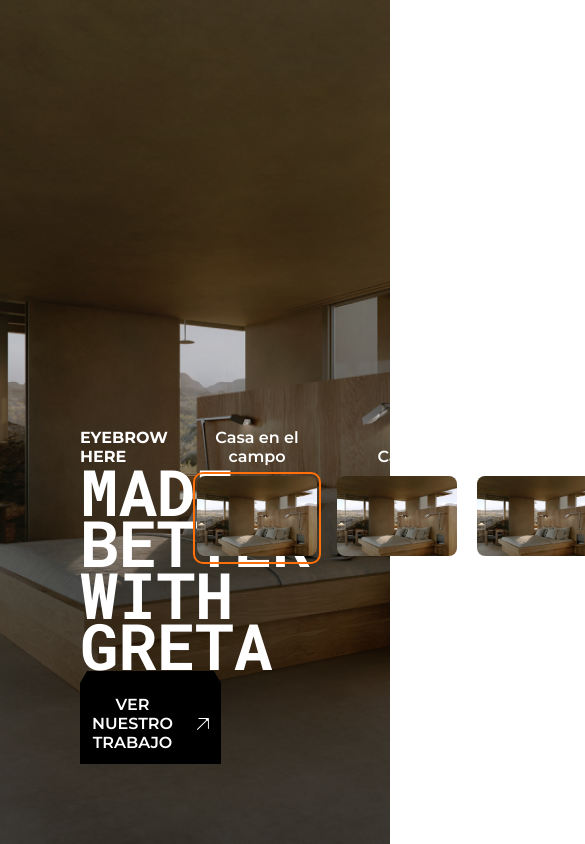
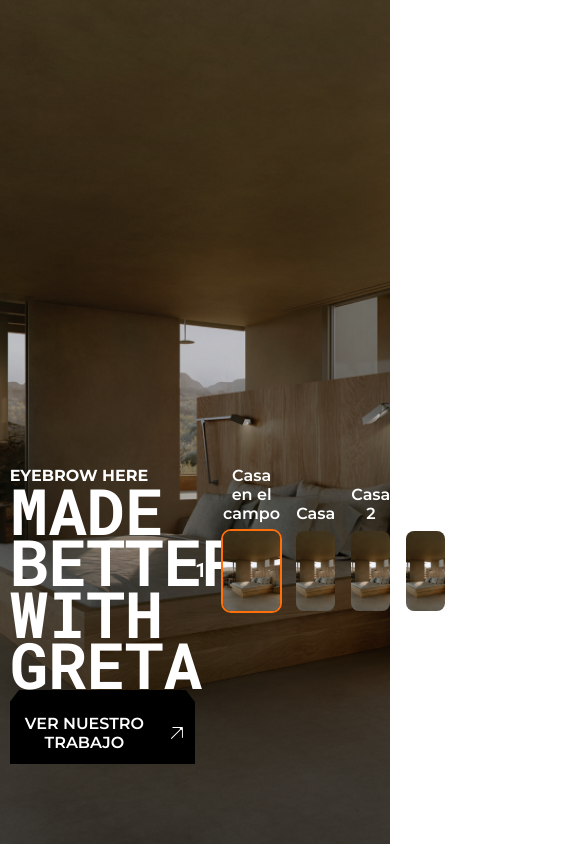
Before and after one commit to CristianCavanzo/Gretta, a Next.js app: page / in a window 390 px wide. Shown: the top 844 px of the page, 585 px wide, since content can reach past the window. Built offline with nearby package versions, Linux system fonts and the light colour scheme.

Commit message:
[Init]: responsive

```diff
--- a/src/components/Slider/Main/Preview/Container/index.tsx
+++ b/src/components/Slider/Main/Preview/Container/index.tsx
@@ -2,19 +2,31 @@ import React from 'react';
 import { IContainerSlider } from './containerSlider';
 import { Preview } from '..';
 import styled from 'styled-components';
+import { roboto } from 'pages/_app';
 const ContainerComponent = styled.div`
 	display: flex;
 	column-gap: 16px;
 	align-items: end;
+	.containerPreview_numbers {
+		height: 84px;
+		display: flex;
+		align-items: center;
+		color: white;
+		font-weight: bold;
+		font-size: 20px;
+	}
 `;
 
 interface IProps {
 	preview: IContainerSlider[];
 }
 
-const Container = ({ preview }: IProps) => {
+const ContainerPreview = ({ preview }: IProps) => {
 	return (
 		<ContainerComponent>
+			<div className={`containerPreview_numbers ${roboto.className}`}>
+				<p>1</p>
+			</div>
 			{preview.map((prop, key) => (
 				<Preview
 					image={prop.image}
@@ -23,8 +35,11 @@ const Container = ({ preview }: IProps) => {
 					key={`preview_${key}`}
 				/>
 			))}
+			<div className={`containerPreview_numbers ${roboto.className}`}>
+				<p>{preview.length}</p>
+			</div>
 		</ContainerComponent>
 	);
 };
 
-export { Container };
+export { ContainerPreview };
--- a/src/components/Slider/Main/Preview/index.tsx
+++ b/src/components/Slider/Main/Preview/index.tsx
@@ -17,6 +17,11 @@ const PreviewComponent = styled.div`
 	}
 	.image-container {
 		padding: 2px;
+		position: relative;
+		height: 80px;
+	}
+	@media (max-width: 1200px) {
+		width: 120px;
 	}
 `;
 interface IProps {
@@ -36,12 +41,11 @@ const Preview = ({ image, name, selected }: IProps) => {
 			<div className={`image-container ${selected && 'selected'}`}>
 				<Image
 					src={image.src}
-					width={120}
-					height={80}
 					alt={image.alt}
 					className="border-radious-8"
 					style={{ objectFit: 'cover' }}
 					quality="100"
+					fill
 				/>
 			</div>
 		</PreviewComponent>
--- a/src/components/Slider/Main/index.tsx
+++ b/src/components/Slider/Main/index.tsx
@@ -2,8 +2,9 @@ import Image from 'next/image';
 import React from 'react';
 import styled from 'styled-components';
 import House from '@img/house.png';
-import { Container } from './Preview/Container';
+import { ContainerPreview } from './Preview/Container';
 import { IContainerSlider } from './Preview/Container/containerSlider';
+
 const Slider = styled.main`
 	height: 100vh;
 	background: white;
@@ -46,6 +47,9 @@ const Slider = styled.main`
 			rgba(255, 255, 255, 0) 100%
 		);
 		opacity: 0.5;
+	}
+	@media (max-width: 1200px) {
+		padding: 80px 2.5vw;
 	}
 `;
 
@@ -90,7 +94,7 @@ const SliderMain = ({ children }) => {
 					<div></div>
 				</div>
 				<div className="container_right">
-					<Container preview={preview} />
+					<ContainerPreview preview={preview} />
 				</div>
 			</div>
 		</Slider>
```
Also changed, not shown: src/public/fonts/index.tsx (added).
